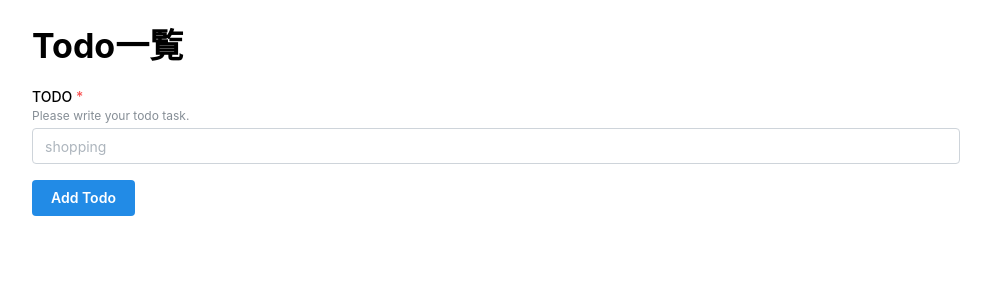
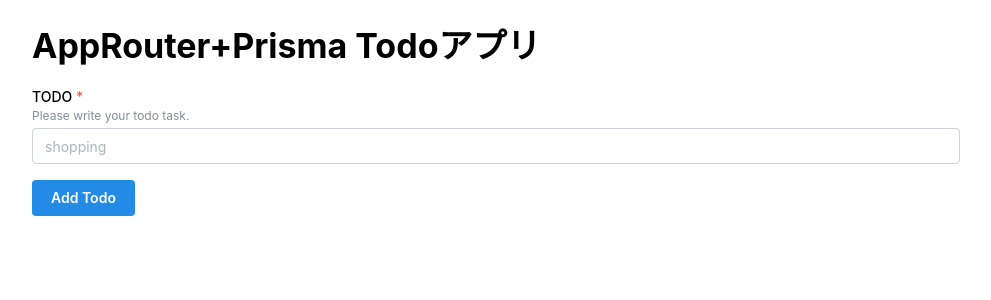
Before and after one commit to k-logic563/app-router-prisma-todo, a Next.js app in the folder application/: page / in a window 1280 px wide. Shown: the top 300 px of the page, without its empty margins (144-1135 px from the left). Built offline with nearby package versions, Linux system fonts and the light colour scheme; no server answers; the database is empty.

Commit message:
chore: ディレクトリ構造の修正

```diff
--- a/application/src/actions/todo.ts
+++ b/application/src/app/_features/todo/actions/todo.ts
@@ -1,6 +1,6 @@
 'use server'
 
-import prisma from '@/lib/prisma';
+import prisma from '@lib/prisma';
 import { revalidatePath } from 'next/cache';
 
 export const addTodo = async (data: FormData) => {
--- a/application/src/components/AddTodo.tsx
+++ b/application/src/app/_features/todo/components/Form.tsx
@@ -1,10 +1,10 @@
 'use client';
 
-import { addTodo } from '@/actions/todo';
+import { addTodo } from '../actions/todo';
 import { TextInput, Button } from '@mantine/core';
 import { useRef } from 'react';
 
-const AddTodo = () => {
+const Form = () => {
   const formRef = useRef<HTMLFormElement>(null);
   const add = async (data: FormData) => {
     const todo = `${data.get('todo')}`;
@@ -24,4 +24,4 @@
   );
 };
 
-export default AddTodo;
+export default Form;
--- a/application/src/components/TodoList.tsx
+++ b/application/src/app/_features/todo/components/List.tsx
@@ -3,14 +3,14 @@
 import { type FC, useTransition } from 'react'
 import { Table, Button, Checkbox } from '@mantine/core';
 
-import { deleteTodo, doneTodo } from '@/actions/todo';
+import { deleteTodo, doneTodo } from '../actions/todo';
 import type { Todo } from '@prisma/client';
 
 type Props = {
   todos: Todo[]
 }
 
-const TodoList: FC<Props> = ({ todos }) => {
+const List: FC<Props> = ({ todos }) => {
   return (
     <Table striped>
       <Table.Thead>
@@ -56,4 +56,4 @@
   )
 }
 
-export default TodoList
+export default List
--- a/application/src/app/page.tsx
+++ b/application/src/app/page.tsx
@@ -1,8 +1,8 @@
-import prisma from '@/lib/prisma';
+import prisma from '@lib/prisma';
 import { Title, Container, Space } from '@mantine/core';
 
-import TodoList from '@/components/TodoList';
-import AddTodo from '@/components/AddTodo';
+import List from '@features/todo/components/List';
+import Form from '@features/todo/components/Form';
 
 const Home = async () => {
   const todos = await prisma.todo.findMany({
@@ -13,11 +13,11 @@
 
   return (
     <Container py={24}>
-      <Title order={1} mb="md">Todo一覧</Title>
-      <AddTodo />
+      <Title order={1} mb="md">AppRouter+Prisma Todoアプリ</Title>
+      <Form />
       <Space h={32} />
       { todos.length !== 0 && (
-        <TodoList todos={todos} />
+        <List todos={todos} />
       )}
     </Container>
   )
--- a/application/tsconfig.json
+++ b/application/tsconfig.json
@@ -19,7 +19,8 @@
       }
     ],
     "paths": {
-      "@/*": ["./src/*"]
+      "@features/*": ["./src/app/_features/*"],
+      "@lib/*": ["./src/app/_lib/*"]
     }
   },
   "include": ["next-env.d.ts", "**/*.ts", "**/*.tsx", ".next/types/**/*.ts"],
```
Also changed, not shown: application/src/app/_lib/prisma.ts (renamed from application/src/lib/prisma.ts).
